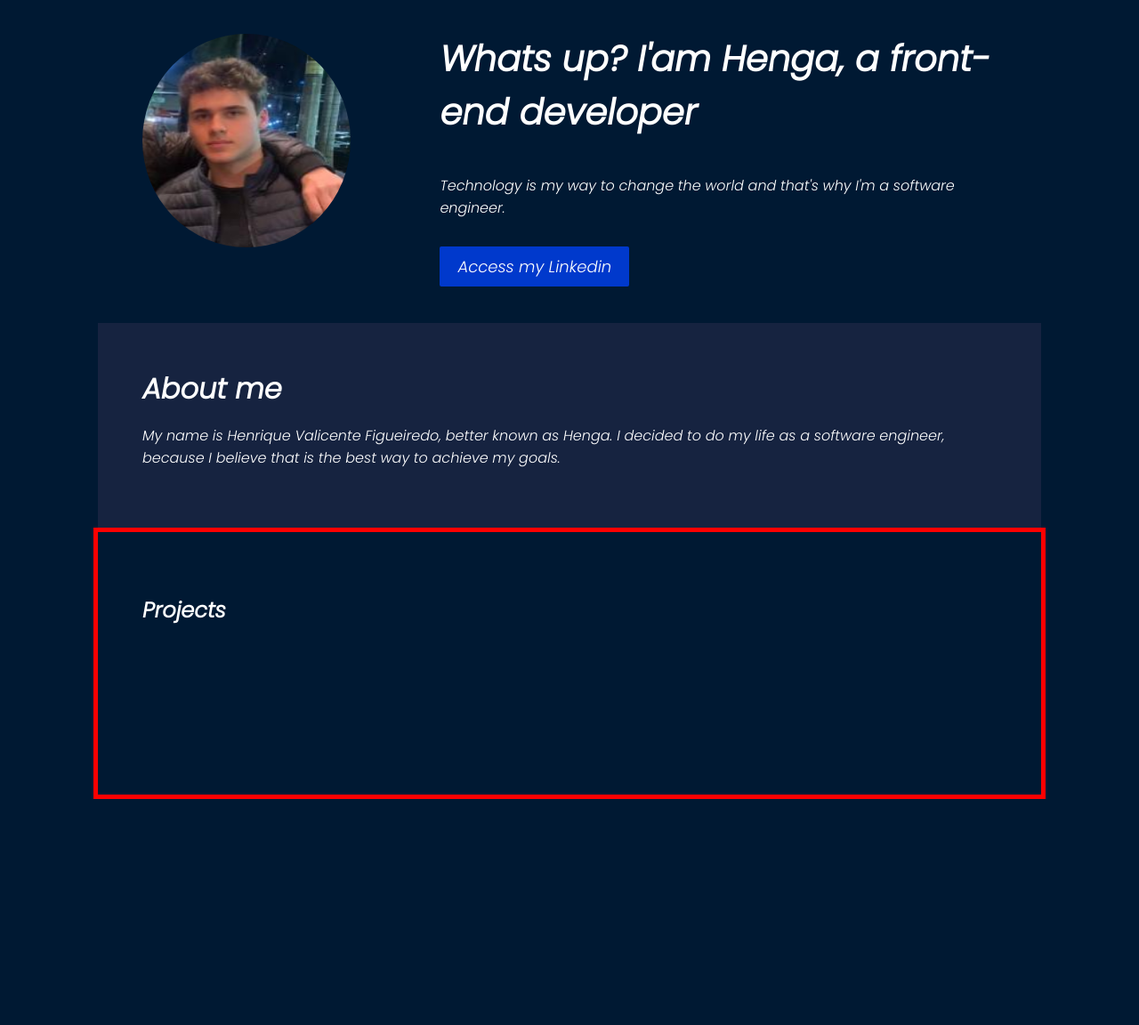
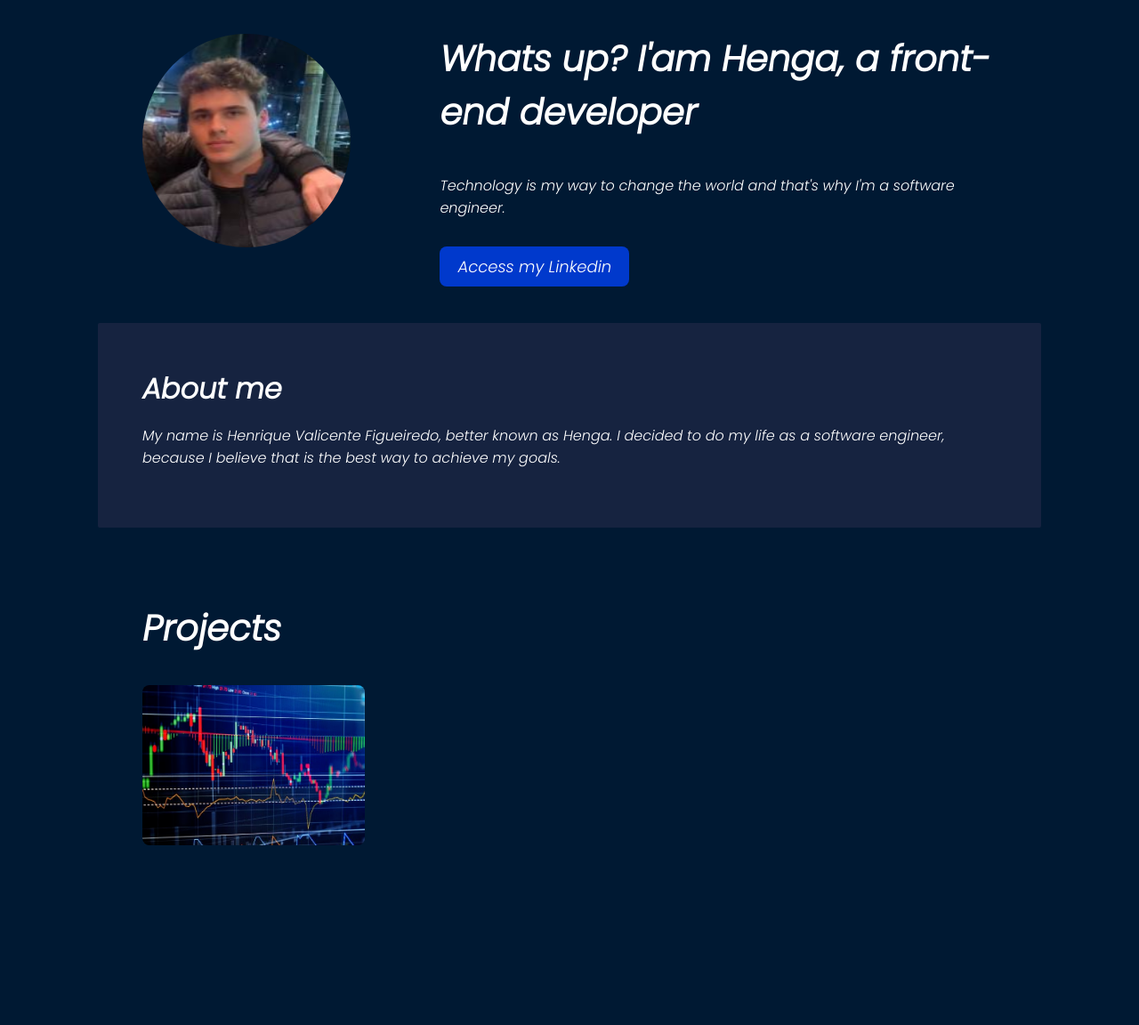
Before and after one commit to Heenga/Portfolio.Henga, a website: page index.html in a window 1280 px wide. Shown: the part 120-1272 px from the top of the page at 89% size. Before the commit the page ends 1026 px from the top, so only its background shows below. Drawn offline with Linux system fonts and the light colour scheme.

Commit message:
Update 3 files

```diff
--- a/index.html
+++ b/index.html
@@ -41,6 +41,7 @@
       </div>
     </section>
 
+      <div class="Desc-all">
     <section class="About-main">
       <h2 class="About-Me">About me</h2>
       <p class="About-Desc">
@@ -49,10 +50,16 @@
         the best way to achieve my goals.
       </p>
     </section>
+    <div/>
 
-    <section class="Projects inspecionar">
+    <section>
       <h2>Projects<h2/>
+        <div class="Project">
+          <img class="Img-Proj1" src="/Images/Investimento.png" alt="Logo App">
+            <div class="itens-center">
 
+            <div/>
+        <div/>
     <section/>
 
   </body>
--- a/style.css
+++ b/style.css
@@ -13,6 +13,11 @@ section {
   padding: 5rem;
   max-width: 96rem;
   margin: 0 auto;
+}
+
+h2 {
+  font-size: 4rem;
+  font-weight: 700;
 }
 
 .inspecionar {
@@ -57,7 +62,7 @@ section {
 }
 
 .button {
-  border-radius: 0.2rem;
+  border-radius: 0.8rem;
   background-color: #0039cc;
   color: white;
   font-size: 1.8rem;
@@ -67,6 +72,7 @@ section {
 
 .About-main {
   background-color: #162340;
+  border-radius: 0.2rem;
 }
 
 .About-Me {
@@ -79,5 +85,14 @@ section {
   font-size: 4rem 0;
 }
 
-.Project {
+.Img-Proj1 {
+  height: 18rem;
+  width: 25rem;
+  border-radius: 0.8rem;
+  margin-right: 2.5rem;
+  align-items: left;
 }
+
+.Desc-Proj1 {
+  font-size: 1rem;
+}
```
Also changed, not shown: Images/Investimento.png (added).
